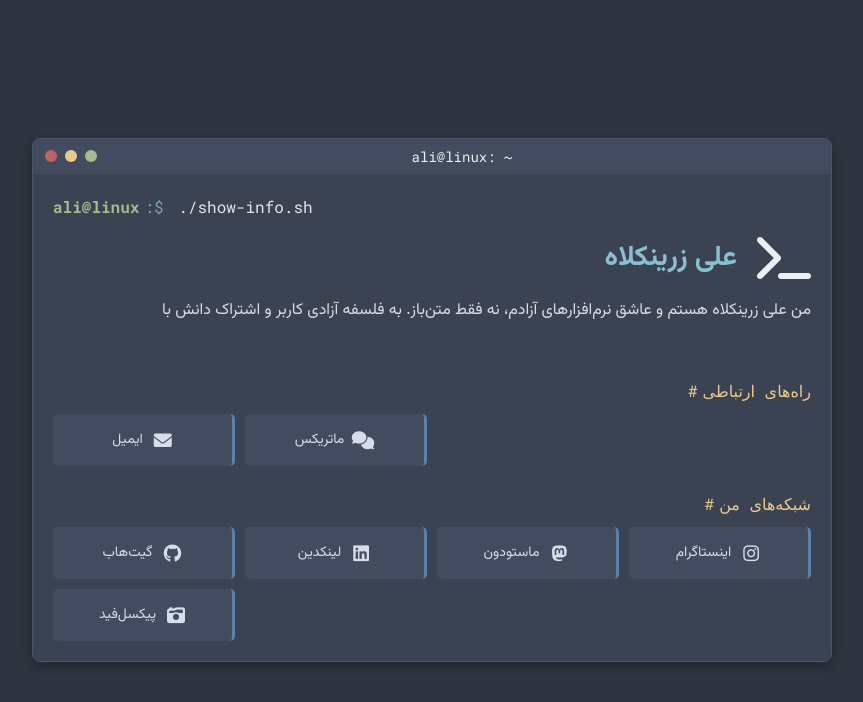
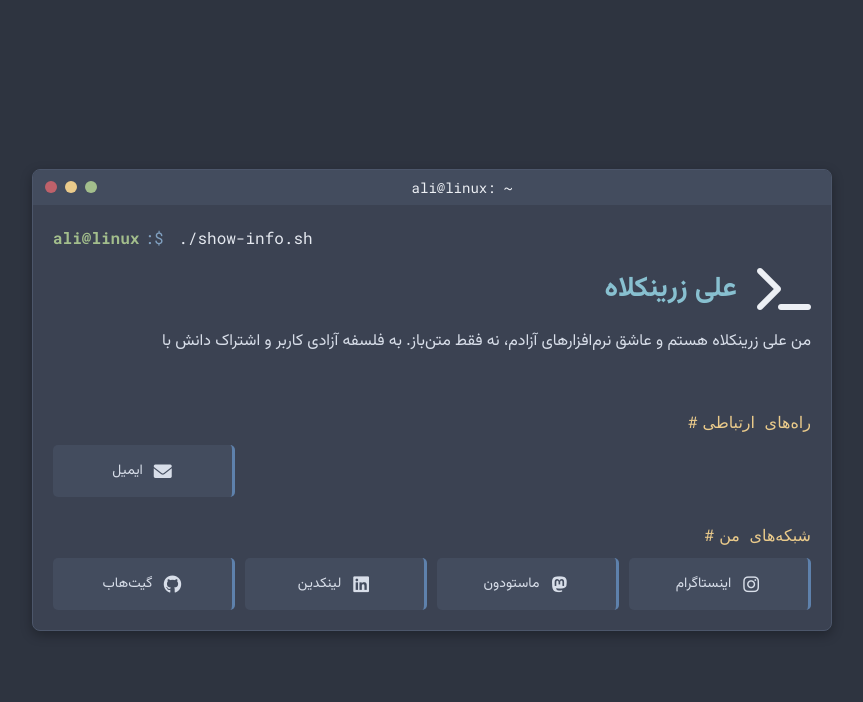
Before and after one commit to zarinkolahali/zarinkolahali.github.io, a plain HTML site: page index.html in a window 1280 px wide. Shown: the whole page, without its empty margins (208-1071 px from the left). Drawn offline with Linux system fonts and the light colour scheme.

Commit message:
Update index.html

```diff
--- a/index.html
+++ b/index.html
@@ -35,10 +35,6 @@
                             <i class="fas fa-envelope"></i>
                             <span>ایمیل</span>
                         </a>
-                        <a href="https://matrix.to/#/@azarinkolah:wiiz.ir" target="_blank" class="link-tile">
-                            <i class="fas fa-comments"></i>
-                            <span>ماتریکس</span>
-                        </a>
                     </div>
 
                     <h2 class="section-title"><span>شبکه‌های من</span>#</h2>
@@ -59,10 +55,6 @@
                             <i class="fab fa-instagram"></i>
                             <span>اینستاگرام</span>
                         </a>
-                        <a href="https://pixelfed.de/zarinkolahali" target="_blank" class="link-tile">
-                            <i class="fas fa-camera-retro"></i>
-                            <span>پیکسل‌فید</span>
-                        </a>
                     </div>
                     <div class="cursor"></div>
                 </div>
```
